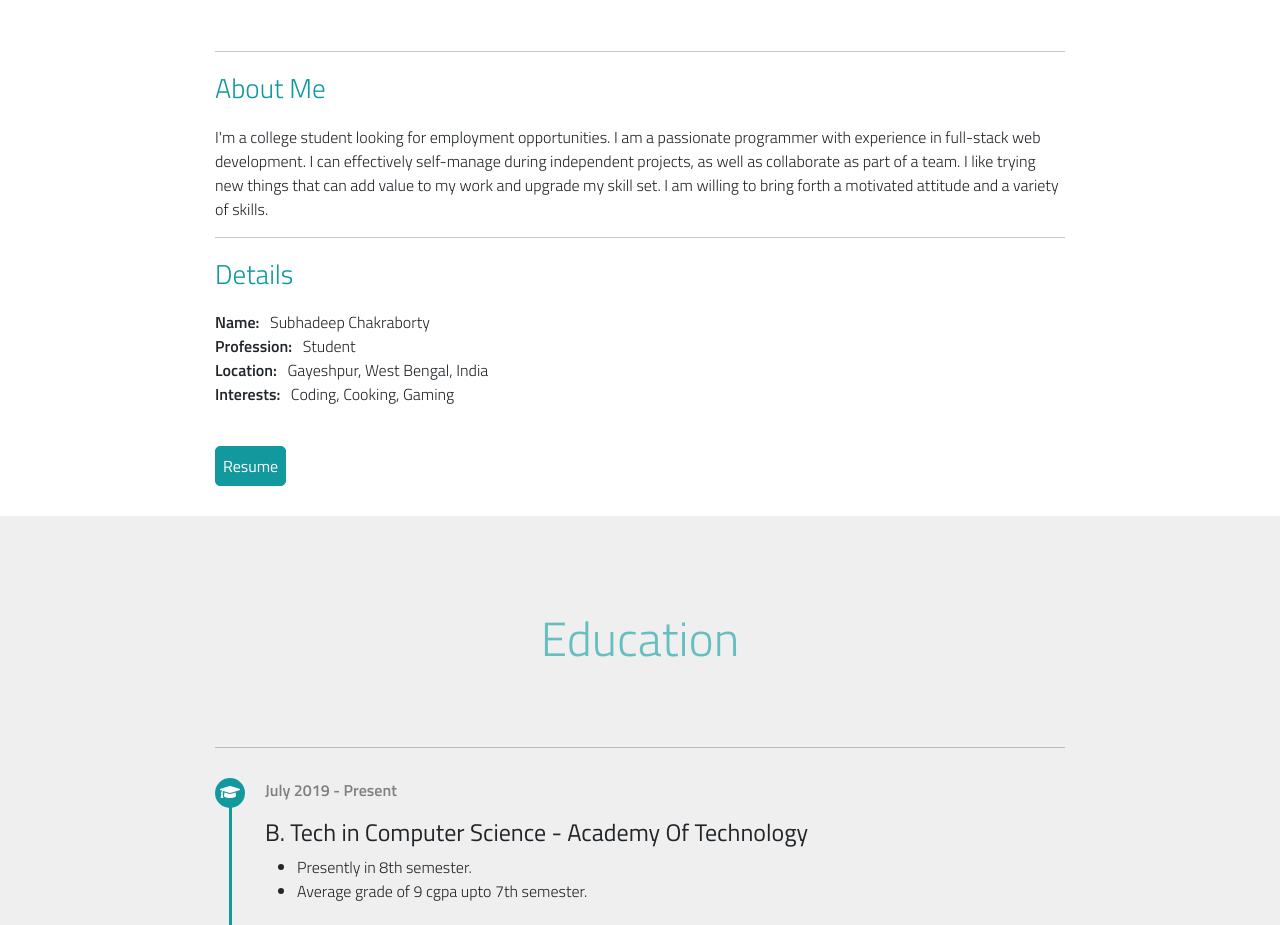
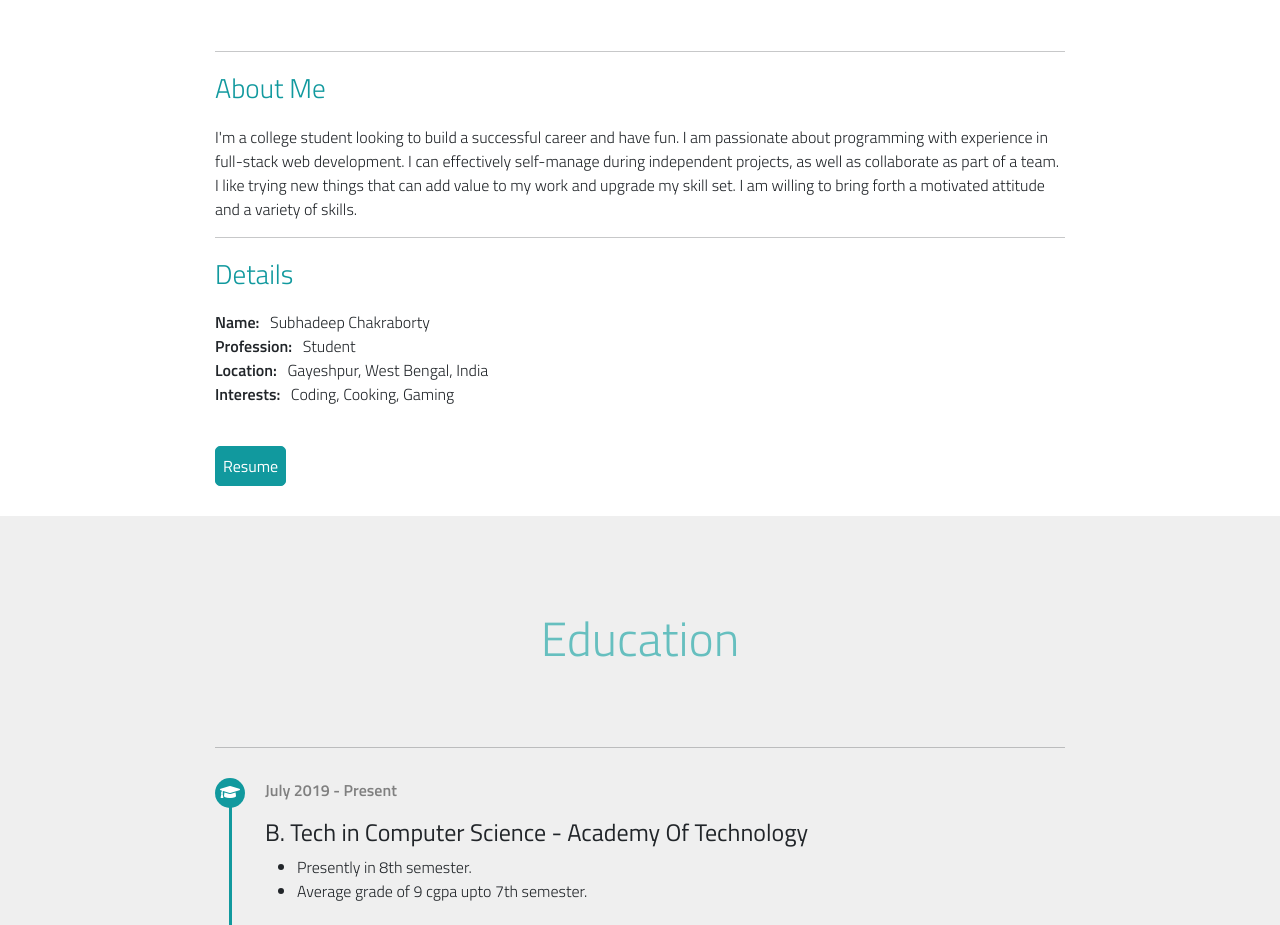
Before and after one commit to Rafael00X/Personal-Website, a React (Create React App) app: page / in a window 1280 px wide. Shown: the part 980-1905 px from the top of the page. Built offline with nearby package versions, Linux system fonts and the light colour scheme; the HTML template or start-up script is replaced by a standard one.

Commit message:
Updated about me section

```diff
--- a/src/components/Profile.jsx
+++ b/src/components/Profile.jsx
@@ -8,12 +8,12 @@ function Profile() {
         <hr />
         <h3>About Me</h3>
         <p>
-          I'm a college student looking for employment opportunities. I am a
-          passionate programmer with experience in full-stack web development. I
-          can effectively self-manage during independent projects, as well as
-          collaborate as part of a team. I like trying new things that can add
-          value to my work and upgrade my skill set. I am willing to bring forth
-          a motivated attitude and a variety of skills.
+          I'm a college student looking to build a successful career and have
+          fun. I am passionate about programming with experience in full-stack
+          web development. I can effectively self-manage during independent
+          projects, as well as collaborate as part of a team. I like trying new
+          things that can add value to my work and upgrade my skill set. I am
+          willing to bring forth a motivated attitude and a variety of skills.
         </p>
         <hr />
         <h3>Details</h3>
```
